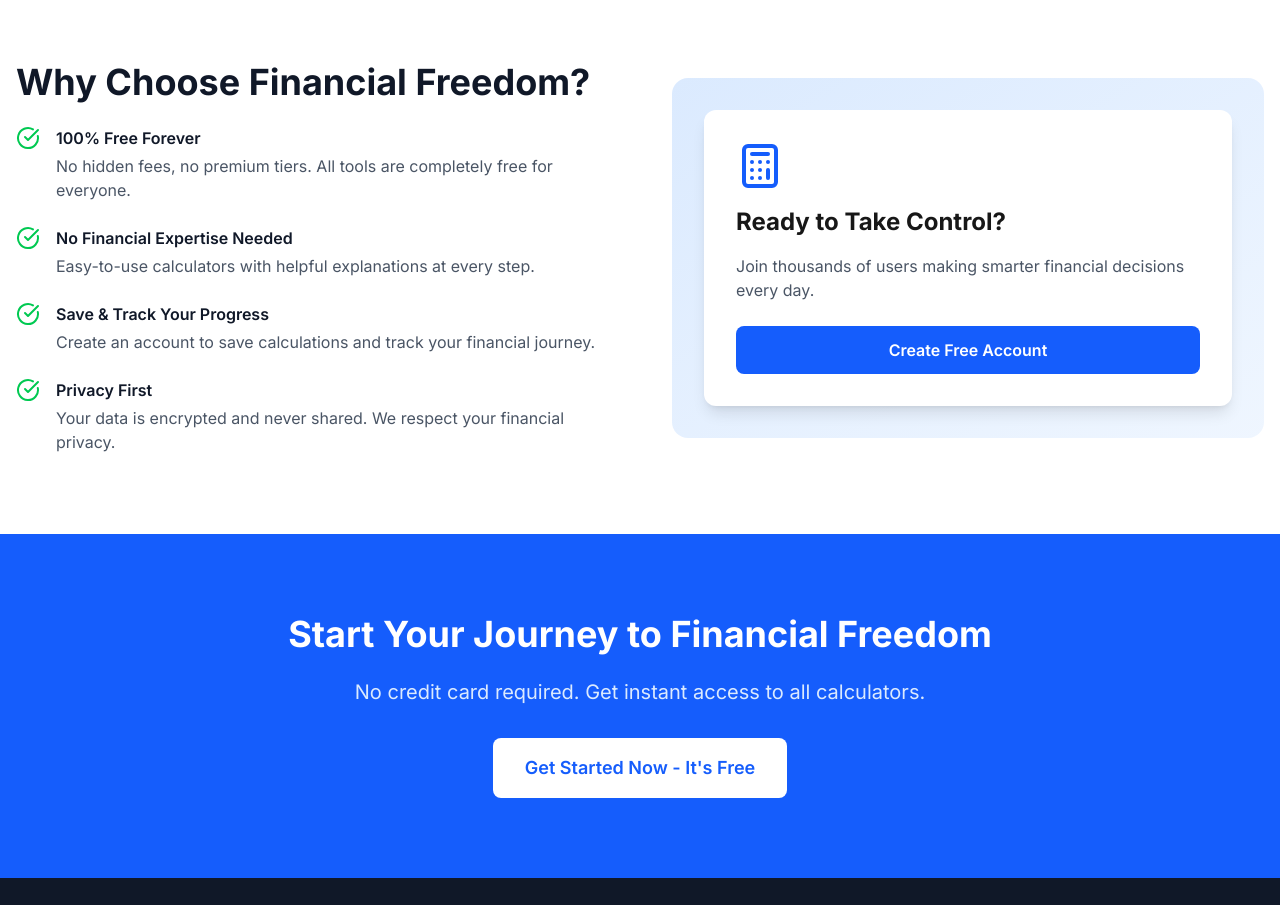
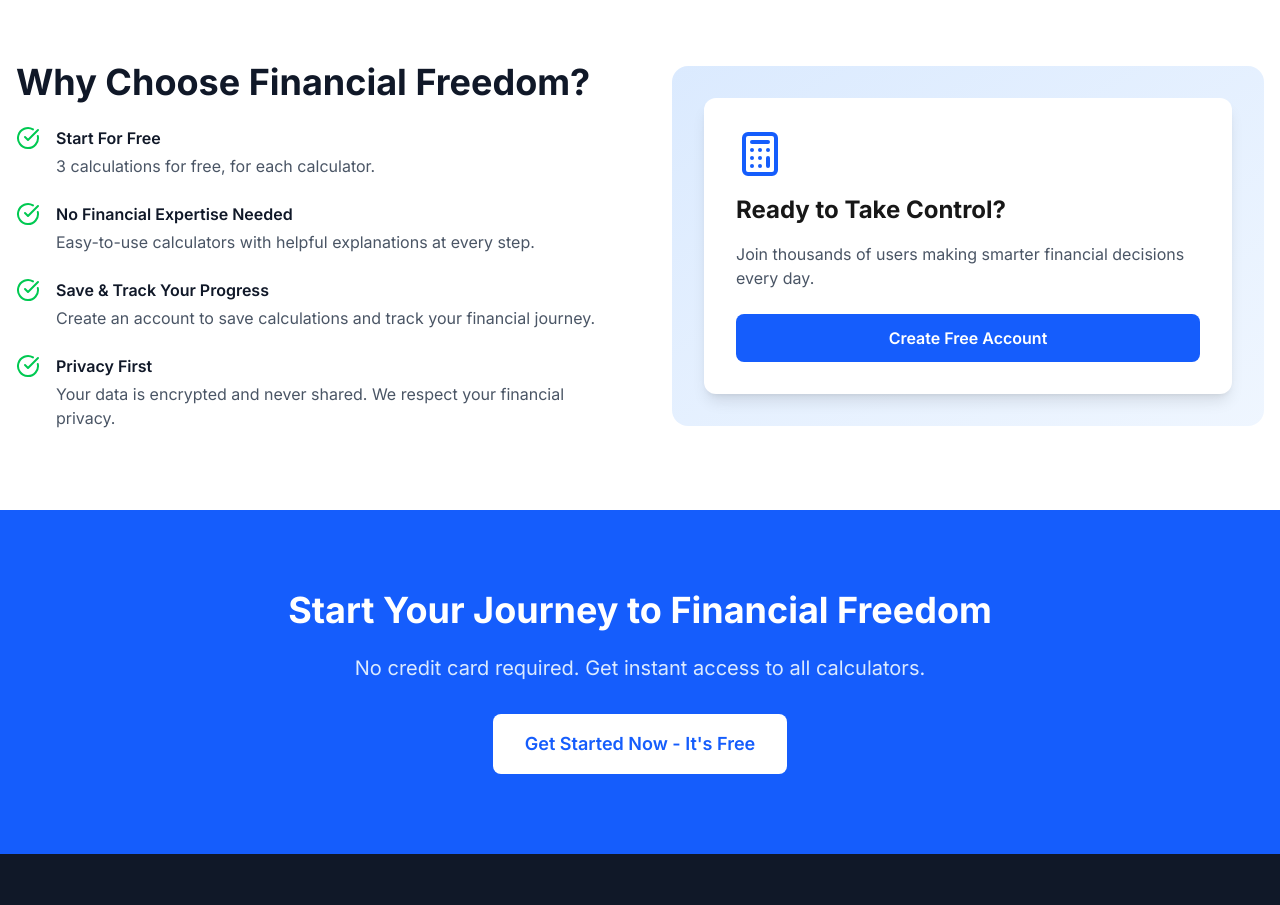
Before and after one commit to ssantomauro/financial-freedom, a Next.js app: page / in a window 1280 px wide. Shown: the part 2100-3005 px from the top of the page. Built offline with nearby package versions, Linux system fonts and the light colour scheme; no server answers.

Commit message:
Changed price

```diff
--- a/src/app/(public)/page.tsx
+++ b/src/app/(public)/page.tsx
@@ -145,8 +145,8 @@ export default async function HomePage() {
                 </h2>
                 <div className="space-y-6">
                   <BenefitItem
-                      title="100% Free Forever"
-                      description="No hidden fees, no premium tiers. All tools are completely free for everyone."
+                      title="Start For Free"
+                      description="3 calculations for free, for each calculator."
                   />
                   <BenefitItem
                       title="No Financial Expertise Needed"
--- a/src/app/api/stripe/create-checkout-session/route.ts
+++ b/src/app/api/stripe/create-checkout-session/route.ts
@@ -42,7 +42,7 @@ export async function POST(request: Request) {
               description: 'Unlimited calculations on all calculators, calculation history, and all future features',
               images: [`${origin}/logo.png`], // Add your logo URL
             },
-            unit_amount: 990, // $9.90 in cents
+            unit_amount: 490, // $4.90 in cents
           },
           quantity: 1,
         },
--- a/src/components/calculator/PaywallModal.tsx
+++ b/src/components/calculator/PaywallModal.tsx
@@ -112,8 +112,8 @@ export function PaywallModal({ isOpen, onClose, calculatorName }: PaywallModalPr
             <div className="inline-block bg-gradient-to-r from-blue-600 to-purple-600 text-white px-6 py-3 rounded-xl">
               <div className="text-xs font-medium mb-1">One-time payment</div>
               <div className="flex items-center justify-center gap-2">
-                <div className="text-xl font-bold line-through opacity-60">$29.90</div>
-                <div className="text-3xl font-bold">$9.90</div>
+                <div className="text-xl font-bold line-through opacity-60">$19.90</div>
+                <div className="text-3xl font-bold">$4.90</div>
               </div>
               <div className="text-xs mt-1.5 bg-yellow-400 text-yellow-900 px-2 py-0.5 rounded-full inline-block font-semibold">
                 First 100 users only!
```
Also changed, not shown: 1 other file (tests, documents, lock files or other folders).
